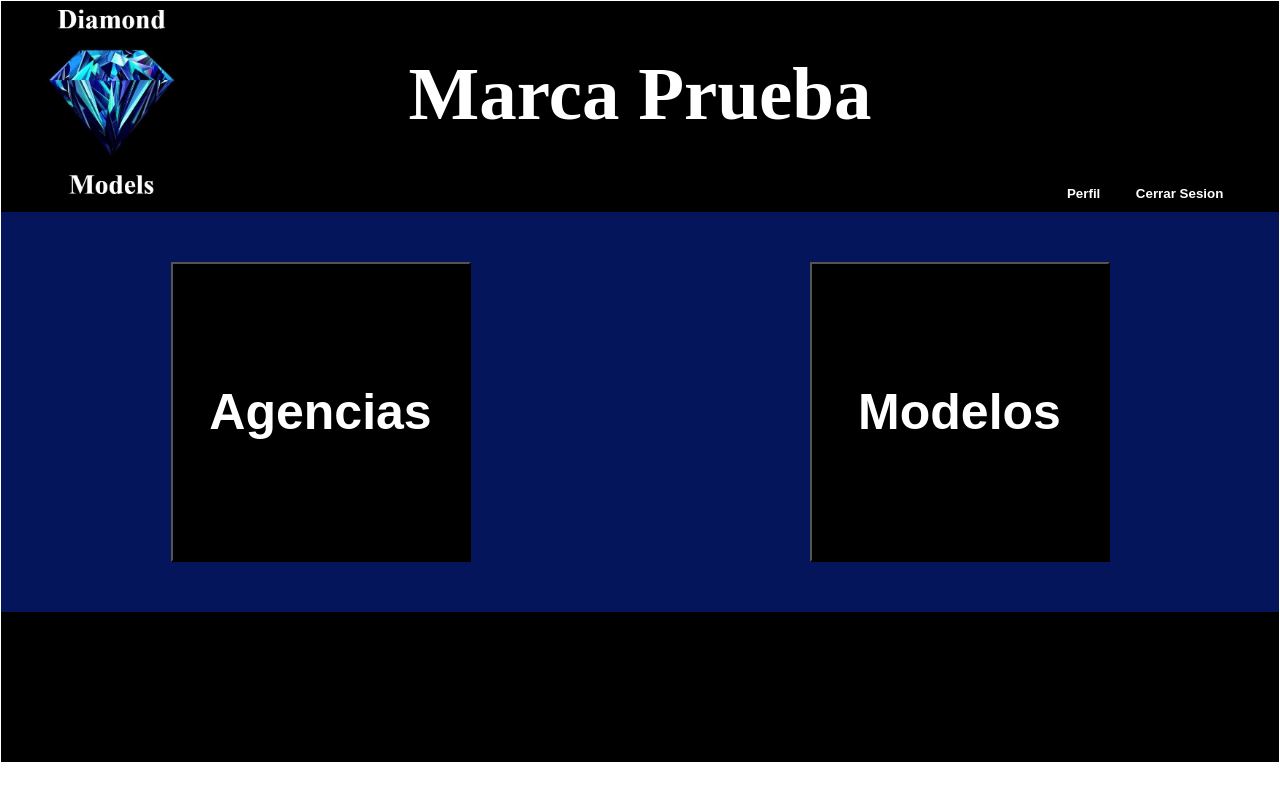
After one commit to FR98/Proyecto, a Django app: page /marcas/1 in a window 1280 px wide. The commit adds this page. Run offline with Django 3.2, Linux system fonts and the light colour scheme; data comes from the database, SQL or seed files in the repository.

Commit message:
html y css marca

```diff
--- a/DiamondModels/DiamondModels/urls.py
+++ b/DiamondModels/DiamondModels/urls.py
@@ -16,7 +16,7 @@ Including another URLconf
 from django.conf.urls import url
 from django.contrib import admin
 from django.contrib.auth import views as auth_views
-#from marcas import views as marcas_views
+from marcas import views as marcas_views
 #from agencias import views as agencias_views
 #from modelos import views as modelos_views
 
@@ -26,22 +26,24 @@ urlpatterns = [
 
     url(r'^$', auth_views.login, name='home'),
 
-    #url(r'^marcas/(?P<marca_pk>[0-9]+)',
-    #    marcas_views.detalle_marca,
-    #    name = "detalle_marca"),
+    url(r'^marcas/admin/$',
+        marcas_views.lista_marcas,
+        name = "marcas"),
 
+    url(r'^marcas/(?P<marca_pk>[0-9]+)',
+        marcas_views.detalle_marca,
+        name = "mi_marca"),
+
+
+    #url(r'^agencias/$',
+    #    agencias_views.lista_agencias,
+    #    name = "agencias"),
 
     #url(r'^agencias/(?P<agencia_pk>[0-9]+)',
     #    agencias_views.detalle_agencia,
-    #    name = "detalle_agencia"),
+    #    name = "mi_agencia"),
 
-    #url(r'^marcas/$',
-    #    marcas_views.mi_marca,
-    #    name = "mi_marca"),
 
-    #url(r'^agencias/$',
-    #    agencias_views.mi_agencia,
-    #    name = "mi_agencia"),
 
     #url(r'^modelos/$',
     #    modelos_views.lista_modelos,
--- a/DiamondModels/marcas/templates/lista_marcas.html
+++ b/DiamondModels/marcas/templates/marcas.html
@@ -6,7 +6,9 @@
 		<h1>Lista de Marcas</h1>
 		<ul>
 			{% for marca in marcas %}
-				<li>{{marca}}</li>
+				<li>
+					<a href="{% url 'mi_marca' marca_pk=marca.id %}">{{marca}}</a>
+				</li>
 			{% empty %}
 				<p>No hay marcas</p>
 			{% endfor %}
--- /dev/null
+++ b/DiamondModels/marcas/templates/mi_marca.html
@@ -0,0 +1,27 @@
+<html>
+	<head>
+		<title>{{marca.nombre}}</title>
+		{% load static %}
+		<link rel="stylesheet" type="text/css" href="{% static "style_mi_marca.css" %}">
+	</head>
+	<body>
+		<div class="top">
+			<div class="cajaNombre"><h1 class="nombreMarca">{{marca.nombre}}</h1></div>
+			<div class="cajalogo"><img class="logo" src="{% static "logo.jpg" %}"></div>
+			<button class="cerrarSesion">Cerrar Sesion</button>
+			<button class="perfil">Perfil</button>
+
+		</div>
+
+		<div class="middle">
+			<button class="botonAgencias">Agencias</button>
+			<button class="botonModelos">Modelos</button>
+		</div>
+
+		<div class="bottom">
+
+		</div>
+
+
+	</body>
+</html>
--- a/DiamondModels/marcas/views.py
+++ b/DiamondModels/marcas/views.py
@@ -1,8 +1,13 @@
 from django.shortcuts import render
-#from marcas.models import Marca
+from marcas.models import Marca
 
 # Create your views here.
 
-#def lista_marcas(request):
-#	marcas = Marca.objects.all()
-#	return render(request, 'lista_marcas.html', {'marcas': marcas})
+def lista_marcas(request):
+	marcas = Marca.objects.all()
+	return render(request, 'marcas.html', {'marcas': marcas})
+
+def detalle_marca(request, marca_pk):
+	marca = Marca.objects.get(pk = marca_pk)
+	return render(request, 'mi_marca.html', {
+		'marca':marca})
--- /dev/null
+++ b/DiamondModels/static/style_mi_marca.css
@@ -0,0 +1,79 @@
+body{
+	margin: 1px;
+}
+.top{
+	background: black;
+	background-size: 100%;
+	height: 200px;
+	padding: 10px;
+	padding-top: 1px;
+	position: relative;
+}
+.top .cajaNombre{
+	position: absolute;
+    transform: translateX(-50%);
+    top: 0%;
+    left: 50%;
+}
+.top .nombreMarca{
+	color: white;
+	font-size: 75px;
+}
+.top .logo{
+	height: 200px;
+}
+.top .cerrarSesion{
+	background-color: black;
+	border-width: 0px;
+	position: absolute;
+	transform: translateX(-50%);
+	bottom: 10px;
+	right: 0px;
+	color: white;
+	font-weight: bold;
+}
+.top .perfil{
+	background-color: black;
+	border-width: 0px;
+	position: absolute;
+	transform: translateX(-50%);
+	bottom: 10px;
+	right: 150px;
+	color: white;
+	font-weight: bold;
+}
+.middle{
+	background: #04155B;
+	background-size: 100%;
+	height: 400px;
+	position: relative;
+}
+.middle .botonAgencias{
+	height: 300px;
+	width: 300px;
+	background-color: black;
+	position: absolute;
+	transform: translateX(-50%);
+	top: 50px;
+	left: 25%;
+	color: white;
+	font-weight: bold;
+	font-size: 50px;
+}
+.middle .botonModelos{
+	height: 300px;
+	width: 300px;
+	background-color: black;
+	position: absolute;
+	transform: translateX(-50%);
+	top: 50px;
+	left: 75%;
+	color: white;
+	font-weight: bold;
+	font-size: 50px;
+}
+.bottom{
+	background: black;
+	background-size: 100%;
+	height: 150px;
+}
--- a/DiamondModels/usuarios/templates/registration/login.html
+++ b/DiamondModels/usuarios/templates/registration/login.html
@@ -12,6 +12,7 @@
 			<div class="cajaModels"><h1 class="nombreModels">Models</h1></div>
 			<div class="imghome"><img src="{% static "diamante 2.jpg" %}"></div>
 
+
 		</div>
 	</body>
 </html>
```
Also changed, not shown: DiamondModels/agencias/templates/agencias.html (renamed from DiamondModels/agencias/templates/lista_agencias.html, +6 -6 lines), DiamondModels/agencias/templates/mi_agencia.html (renamed from DiamondModels/agencias/templates/detalle_agencia.html), DiamondModels/static/Logo.jpg (added), 1 other file.
